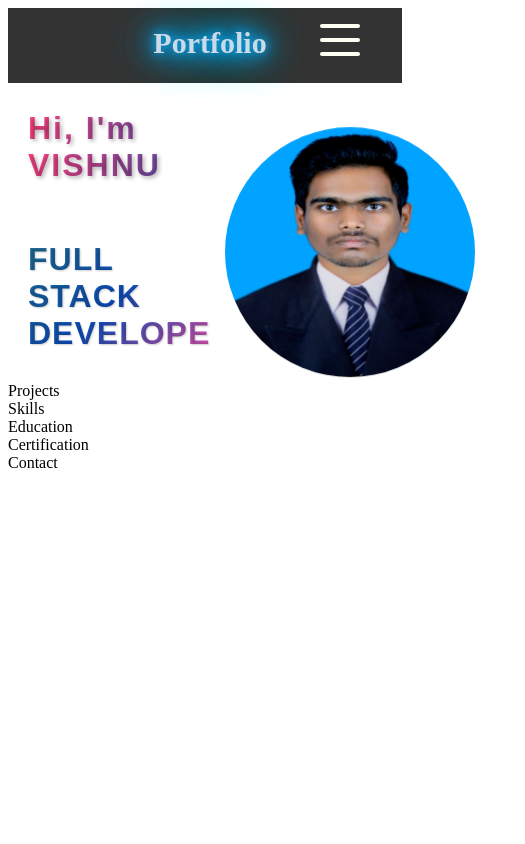
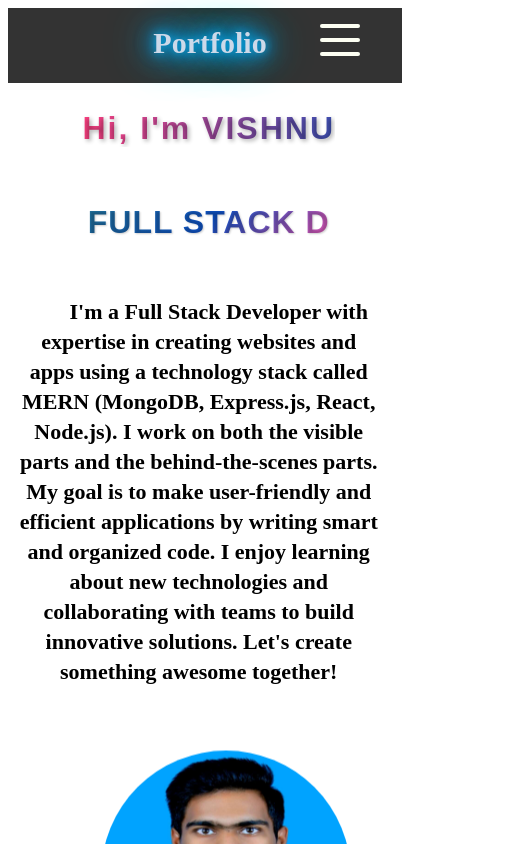
Before and after one commit to Vishnu-D-2002/PORTFOLIO, a React (Vite) app: page / in a window 390 px wide. Shown: the top 844 px of the page, 525 px wide, since content can reach past the window. Built offline with nearby package versions, Linux system fonts and the light colour scheme.

Commit message:
block in small

```diff
--- a/src/components/Intro/Intro.css
+++ b/src/components/Intro/Intro.css
@@ -63,6 +63,18 @@
     transform: scale(1.1);
 }
 
+#para {
+    font-size: 22px;
+    font-weight: bold;
+    line-height: 30px;
+    text-indent: 40px;
+    padding: 1%;
+}
+
+#left-content{
+    margin-left: 2%;
+}
+
 @keyframes moveUpDown {
     from {
         transform: translateY(0);
@@ -89,3 +101,14 @@
         flex-wrap: wrap;
     }
 }
+
+@media (max-width:768px){
+#intro{
+    display: block;
+    text-align: center;
+}
+#end{
+    padding: 5% 20%;
+}
+
+}
--- a/src/components/Intro/Intro.jsx
+++ b/src/components/Intro/Intro.jsx
@@ -10,7 +10,7 @@ function Intro() {
     text.split('').forEach((letter, index) => {
       setTimeout(() => {
         setText(prevText => prevText + letter);
-      }, index * 300);
+      }, index * 500);
     });
   };
 
@@ -21,7 +21,7 @@ function Intro() {
     const intervalId = setInterval(() => {
       animateTitle("VISHNU", setTitleText);
       animateTitle('FULL STACK DEVELOPER (MERN)', setFsdText);
-    }, 9000);
+    }, 14000);
 
     return () => clearInterval(intervalId);
   }, []);
@@ -31,6 +31,9 @@ function Intro() {
       <div id='left-content'>
         <h1 id='title'>Hi, I'm {titleText}</h1><br />
         <h1 id='fsd'>{fsdText}</h1>
+        <p id='para'>
+            I'm a Full Stack Developer with expertise in creating websites and apps using a technology stack called MERN (MongoDB, Express.js, React, Node.js). I work on both the visible parts and the behind-the-scenes parts. My goal is to make user-friendly and efficient applications by writing smart and organized code. I enjoy learning about new technologies and collaborating with teams to build innovative solutions. Let's create something awesome together!
+          </p>
       </div>
       <div id='right-content'>
         <div id='end'>
```
